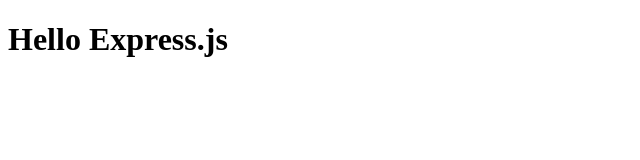
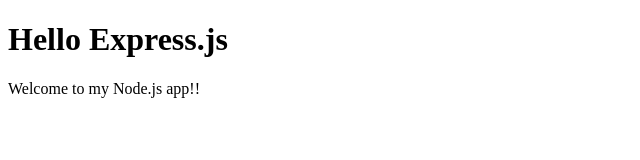
Before and after one commit to basurohan/web-server, a website: page public/index.html in a window 1280 px wide. Shown: the whole page, without its empty margins (0-640 px from the left). Drawn offline with Linux system fonts and the light colour scheme.

Commit message:
Added welcome message

```diff
--- a/public/index.html
+++ b/public/index.html
@@ -5,5 +5,6 @@
 </head>
 <body>
     <h1>Hello Express.js</h1>
+    <p>Welcome to my Node.js app!!</p>
 </body>
 </html>
```
